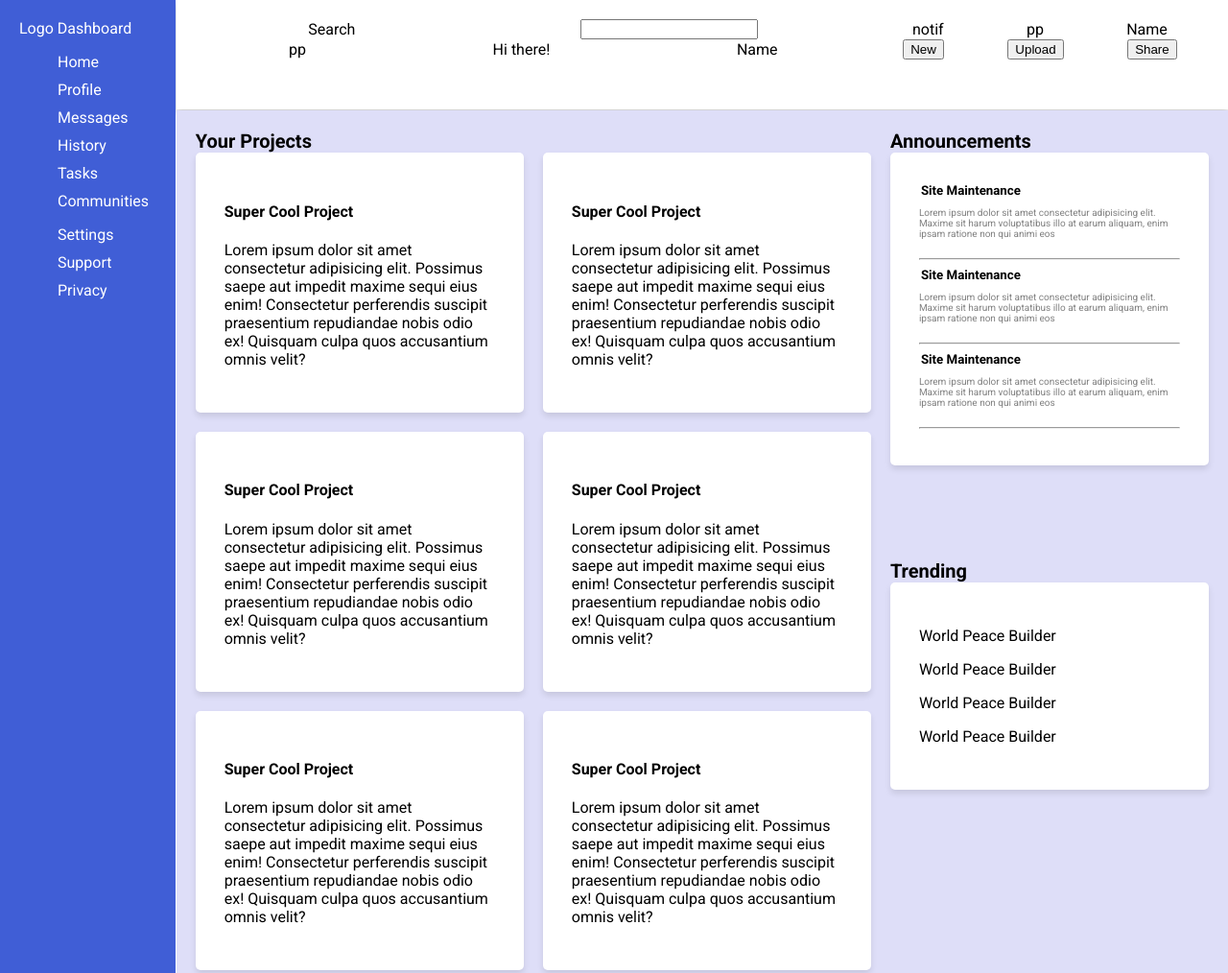
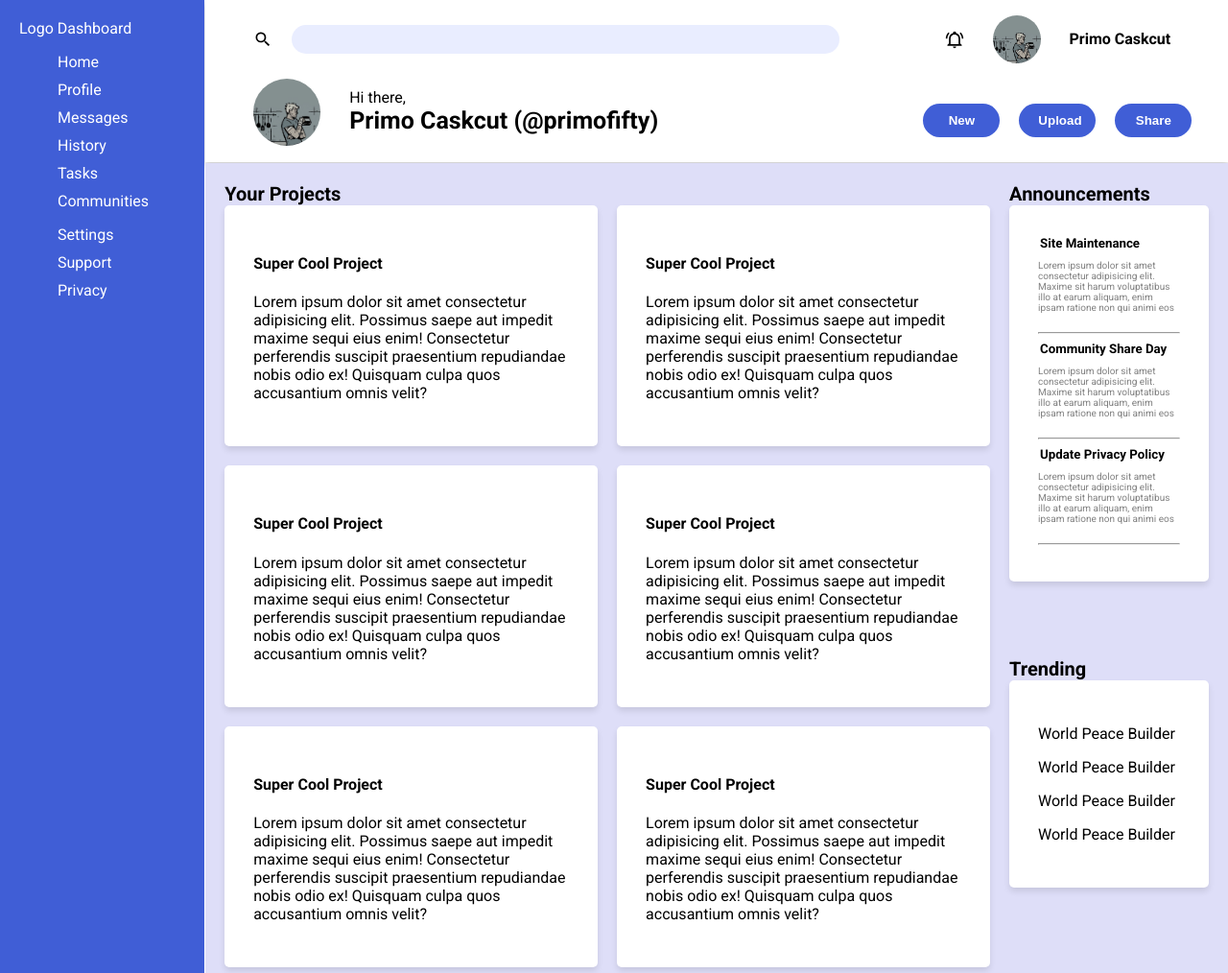
Before and after one commit to frostBite1418/admin-dashboard, a plain HTML site: page index.html in a window 1280 px wide. Shown: the top 1014 px of the page at 96% size. Drawn offline with Linux system fonts and the light colour scheme; a web font is replaced by a local one.

Commit message:
Add other assets and finalized the lay out and content of the header

```diff
--- a/index.html
+++ b/index.html
@@ -13,20 +13,24 @@
     <header>
         <div class="header-top">
             <div class="header-top-left">
-                <span>Search</span>
+                <img src="./images/magnify.svg" alt="search icon" class="icon magnify">
                 <input type="text">
             </div>
             <div class="header-top-right">
-                <span>notif</span>
-                <span>pp</span>
-                <span>Name</span>
+                <img src="./images/bell-ring-outline.svg" alt="notifaction icon" class="icon notification">
+                <div class="circular-container">
+                    <img src="/images/primo.jpg" alt="profile picture" class="profile-picture">
+                </div>
+                <h4>Primo Caskcut</h4>
             </div>
         </div>
         <div class="header-bottom">
             <div class="header-bottom-left">
-                <span>pp</span>
-                <div>Hi there!</div>
-                <span>Name</span>
+                <div class="circular-container">
+                    <img src="/images/primo.jpg" alt="profile picture" class="profile-picture">
+                </div>
+                <span>Hi there,<span>
+                <h4>Primo Caskcut (@primofifty)</h4>
             </div>
             <div class="header-bottom-right">
                 <button class="new">New</button>
@@ -107,12 +111,12 @@
                         <hr>
                     </div>
                     <div class="announcement-item">
-                        <h5>Site Maintenance</h5>
+                        <h5>Community Share Day</h5>
                         <p>Lorem ipsum dolor sit amet consectetur adipisicing elit. Maxime sit harum voluptatibus illo at earum aliquam, enim ipsam ratione non qui animi eos</p>
                     <hr>
                     </div>
                     <div class="announcement-item">
-                        <h5>Site Maintenance</h5>
+                        <h5>Update Privacy Policy</h5>
                         <p>Lorem ipsum dolor sit amet consectetur adipisicing elit. Maxime sit harum voluptatibus illo at earum aliquam, enim ipsam ratione non qui animi eos</p>
                         <hr>
                     </div>
--- a/style.css
+++ b/style.css
@@ -13,15 +13,17 @@ body {
     font-family: "Roboto", sans-serif;
 
     display: grid;
-    grid-template-columns: 1fr 6fr;
-    grid-template-rows: 1fr 8fr;
+    grid-template-columns: 1fr 5fr;
+    grid-template-rows: 1fr 6fr;
     gap: 1px;
 }
 
 header {
     grid-column: 2 / span 1;
     box-shadow: 0 4px 6px rgba(1, 0, 0, 0.2);
-    padding: 20px;
+
+    display: grid;
+    grid-template-rows: 0.3fr 0.6fr;
 }
 
 .header-top,
@@ -32,12 +34,89 @@ header {
 }
 
 .header-top-left,
-.header-top-right,
-.header-bottom-left,
 .header-bottom-right {
-    display: grid;
-    grid-auto-flow: column;
-    place-items: center;
+    display: flex;
+    justify-content: center;
+    align-items: center;
+    gap: 20px;
+}
+
+.header-top-left {
+    margin: 5px 50px;
+}
+
+.header-top-right {
+    display: flex;
+    justify-content: center;
+    align-items: center;
+    gap: 30px;
+    padding: 10px;
+}
+
+.header-bottom-left {
+    display: flex;
+    margin-left: 50px;
+}
+
+.circular-container {
+    width: 50px;
+    height: 50px;
+    border-radius: 100%;
+    overflow: hidden;
+}
+
+.circular-container img {
+  width: 100%;
+  height: auto;
+  display: block;
+}
+
+.header-bottom-left .circular-container {
+    width: 70px;
+    height: 70px;
+    border-radius: 100%;
+    overflow: hidden;
+    margin-right: 20px;
+}
+
+.header-bottom-left span {
+    margin: 10px;
+}
+
+.header-bottom-left h4 {
+    margin: 0;
+    font-size: 25px
+}
+
+header input[type="text"] {
+    flex: 1;
+    height: 10px;
+    background-color: rgb(233, 237, 255);
+    border: 0;
+    border-radius: 20px;
+    padding: 10px;
+}
+
+header input[type="text"]:focus {
+    outline: none;
+    border: 1px solid rgba(17, 17, 255, 0.3);
+}
+
+.icon {
+    width: 20px;
+    height: 20px;
+}
+
+button{
+    width: 80px;
+    padding: 10px 20px;
+    background-color: rgb(64, 94, 214);
+    color: white;
+    border: none;
+    border-radius: 20px;
+    font-weight: 550;
+    text-align: center;
+    cursor: pointer;
 }
 
 aside {
@@ -63,7 +142,7 @@ main {
 
     display: grid;
     grid-auto-flow: column;
-    grid-template-columns: 2fr 1fr;
+    grid-template-columns: 3.5fr 1fr;
 }
 
 main span {
@@ -72,8 +151,8 @@ main span {
 
 .main-content-left {
     display: grid;
-    grid-template-rows: 1fr 1fr;
-    grid-template-columns: 1fr 1fr;
+    grid-template-rows: repeat(auto-fit, minmax(150px, 1fr));
+    grid-template-columns: repeat(2, 1fr);
     gap: 20px;
 }
 
```
Also changed, not shown: images/primo.jpg (added), images/view-dashboard-outline.svg (added).
